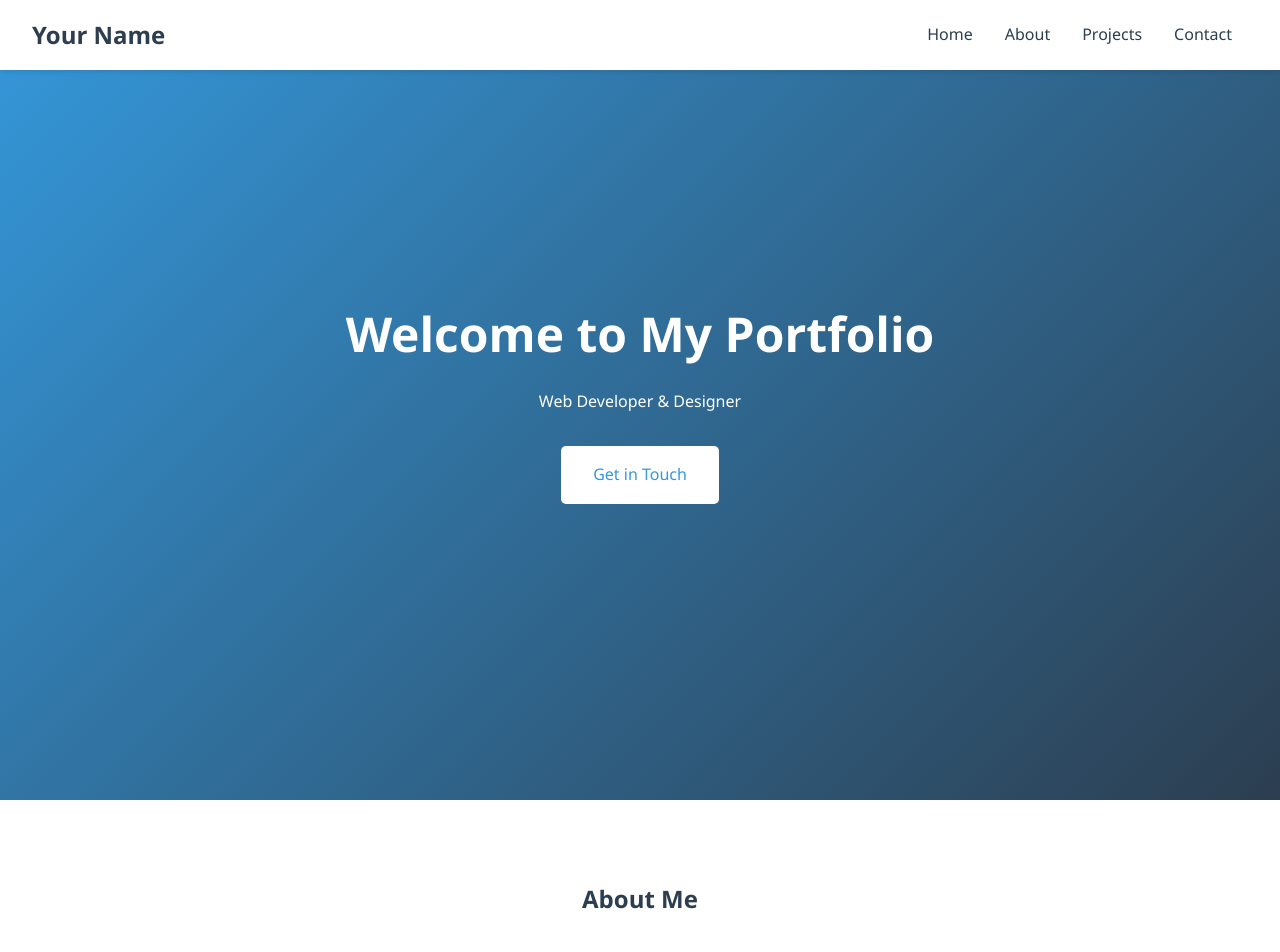
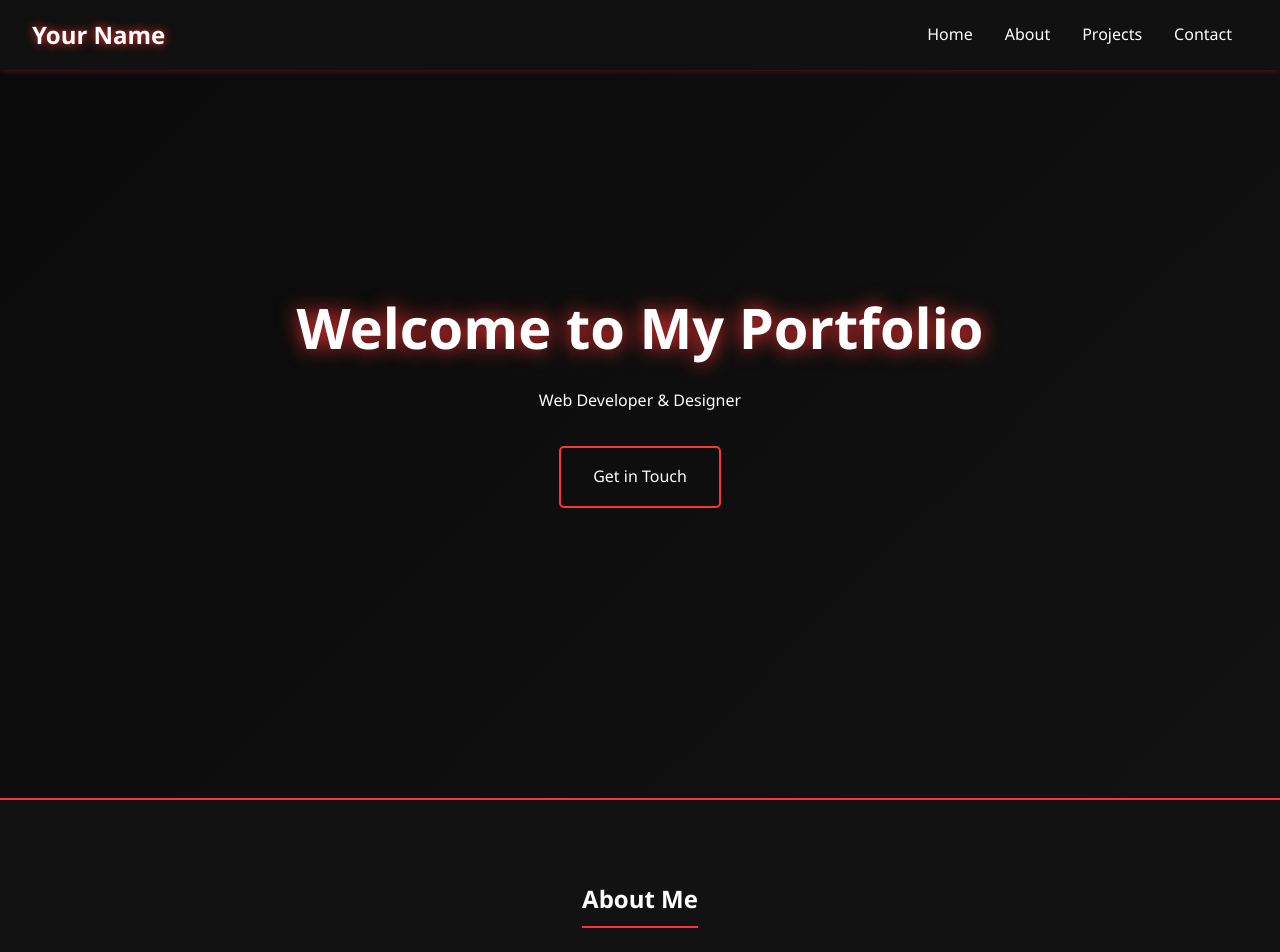
Before and after one commit to POGGERSLOLX/test1, a plain HTML site: page index.html in a window 1280 px wide. Shown: the top 952 px of the page. Drawn offline with Linux system fonts and the light colour scheme.

Commit message:
Update style.css

```diff
--- a/style.css
+++ b/style.css
@@ -1,3 +1,14 @@
+:root {
+    --background-dark: #121212;
+    --background-darker: #0a0a0a;
+    --surface-dark: #1e1e1e;
+    --text-primary: #ffffff;
+    --text-secondary: #b3b3b3;
+    --accent-red: #ff3333;
+    --accent-red-hover: #ff6666;
+    --nav-bg: rgba(18, 18, 18, 0.95);
+}
+
 * {
     margin: 0;
     padding: 0;
@@ -7,25 +18,28 @@
 body {
     font-family: 'Segoe UI', Tahoma, Geneva, Verdana, sans-serif;
     line-height: 1.6;
-    color: #333;
+    color: var(--text-primary);
+    background-color: var(--background-dark);
 }
 
 nav {
     position: fixed;
     width: 100%;
-    background-color: #fff;
+    background-color: var(--nav-bg);
     padding: 1rem 2rem;
     display: flex;
     justify-content: space-between;
     align-items: center;
-    box-shadow: 0 2px 5px rgba(0,0,0,0.1);
+    box-shadow: 0 2px 5px rgba(255, 51, 51, 0.2);
+    backdrop-filter: blur(10px);
     z-index: 1000;
 }
 
 .logo {
     font-size: 1.5rem;
     font-weight: bold;
-    color: #2c3e50;
+    color: var(--text-primary);
+    text-shadow: 0 0 10px var(--accent-red);
 }
 
 .nav-links {
@@ -34,54 +48,92 @@ nav {
 }
 
 .nav-links li a {
-    color: #2c3e50;
+    color: var(--text-primary);
     text-decoration: none;
     padding: 0.5rem 1rem;
-    transition: color 0.3s ease;
+    transition: all 0.3s ease;
+    position: relative;
 }
 
-.nav-links li a:hover {
-    color: #3498db;
+.nav-links li a::after {
+    content: '';
+    position: absolute;
+    bottom: 0;
+    left: 0;
+    width: 0;
+    height: 2px;
+    background-color: var(--accent-red);
+    transition: width 0.3s ease;
+}
+
+.nav-links li a:hover::after {
+    width: 100%;
 }
 
 .hero {
     height: 100vh;
-    background: linear-gradient(135deg, #3498db, #2c3e50);
+    background: linear-gradient(135deg, var(--background-darker), var(--background-dark));
     display: flex;
     align-items: center;
     justify-content: center;
     text-align: center;
-    color: white;
+    color: var(--text-primary);
+    border-bottom: 2px solid var(--accent-red);
 }
 
 .hero-content h1 {
-    font-size: 3rem;
+    font-size: 3.5rem;
     margin-bottom: 1rem;
+    text-shadow: 0 0 20px var(--accent-red);
 }
 
 .cta-button {
     display: inline-block;
     padding: 1rem 2rem;
-    background-color: #fff;
-    color: #3498db;
+    background-color: transparent;
+    color: var(--text-primary);
     text-decoration: none;
+    border: 2px solid var(--accent-red);
     border-radius: 5px;
     margin-top: 2rem;
-    transition: transform 0.3s ease;
+    transition: all 0.3s ease;
+    position: relative;
+    overflow: hidden;
 }
 
 .cta-button:hover {
+    background-color: var(--accent-red);
     transform: translateY(-3px);
+    box-shadow: 0 0 20px var(--accent-red);
 }
 
 section {
     padding: 5rem 2rem;
+    background-color: var(--background-dark);
+}
+
+section:nth-child(even) {
+    background-color: var(--background-darker);
 }
 
 h2 {
     text-align: center;
     margin-bottom: 3rem;
-    color: #2c3e50;
+    color: var(--text-primary);
+    position: relative;
+    display: inline-block;
+    left: 50%;
+    transform: translateX(-50%);
+}
+
+h2::after {
+    content: '';
+    position: absolute;
+    bottom: -10px;
+    left: 0;
+    width: 100%;
+    height: 2px;
+    background-color: var(--accent-red);
 }
 
 .project-grid {
@@ -93,19 +145,22 @@ h2 {
 }
 
 .project-card {
-    background-color: #fff;
+    background-color: var(--surface-dark);
     padding: 2rem;
     border-radius: 10px;
-    box-shadow: 0 3px 10px rgba(0,0,0,0.1);
-    transition: transform 0.3s ease;
+    box-shadow: 0 3px 10px rgba(0,0,0,0.3);
+    transition: all 0.3s ease;
+    border: 1px solid transparent;
 }
 
 .project-card:hover {
     transform: translateY(-5px);
+    border-color: var(--accent-red);
+    box-shadow: 0 0 20px rgba(255, 51, 51, 0.2);
 }
 
 .contact {
-    background-color: #f8f9fa;
+    background-color: var(--background-darker);
     text-align: center;
 }
 
@@ -117,20 +172,22 @@ h2 {
 }
 
 .social-links a {
-    color: #2c3e50;
+    color: var(--text-primary);
     font-size: 2rem;
-    transition: color 0.3s ease;
+    transition: all 0.3s ease;
 }
 
 .social-links a:hover {
-    color: #3498db;
+    color: var(--accent-red);
+    transform: scale(1.2);
 }
 
 footer {
     text-align: center;
     padding: 2rem;
-    background-color: #2c3e50;
-    color: white;
+    background-color: var(--background-darker);
+    color: var(--text-secondary);
+    border-top: 2px solid var(--accent-red);
 }
 
 @media (max-width: 768px) {
@@ -142,3 +199,26 @@ footer {
         font-size: 2rem;
     }
 }
+
+/* Add smooth scrolling */
+html {
+    scroll-behavior: smooth;
+}
+
+/* Custom scrollbar */
+::-webkit-scrollbar {
+    width: 10px;
+}
+
+::-webkit-scrollbar-track {
+    background: var(--background-darker);
+}
+
+::-webkit-scrollbar-thumb {
+    background: var(--accent-red);
+    border-radius: 5px;
+}
+
+::-webkit-scrollbar-thumb:hover {
+    background: var(--accent-red-hover);
+}
```
